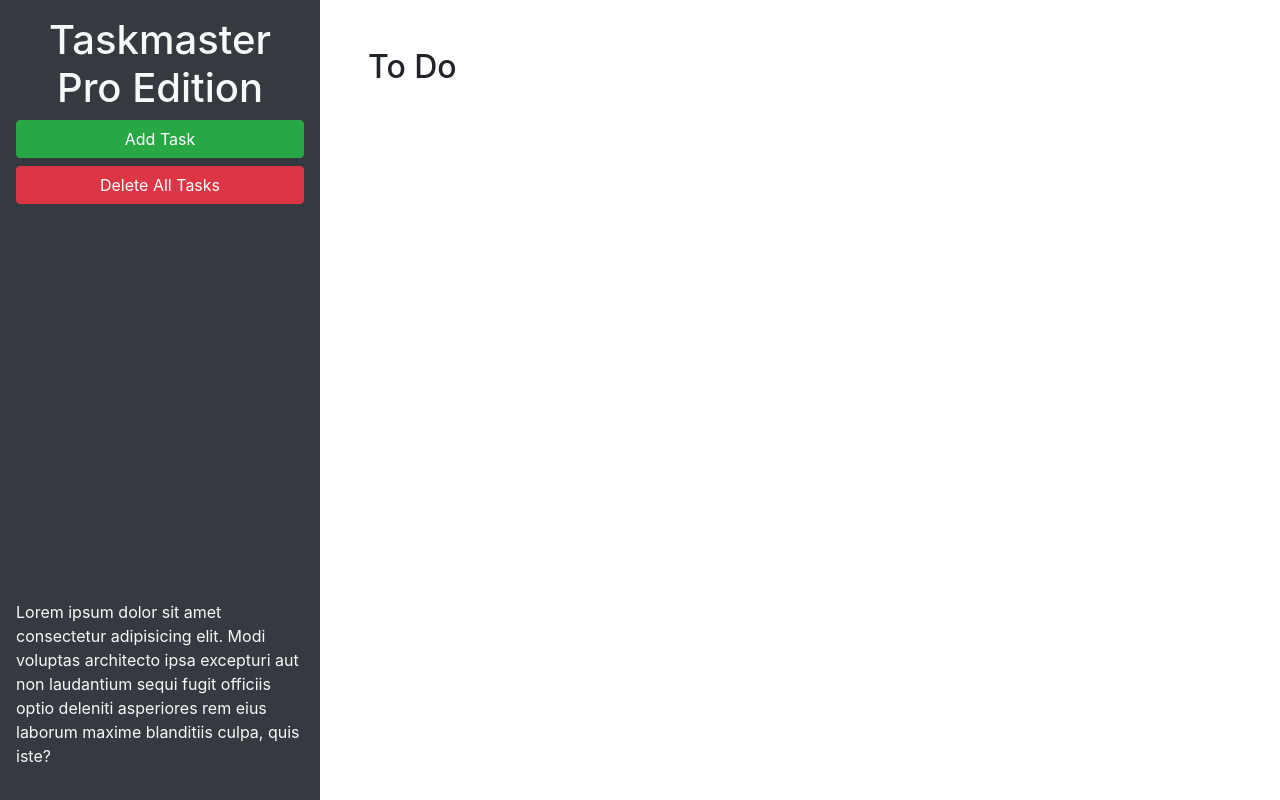
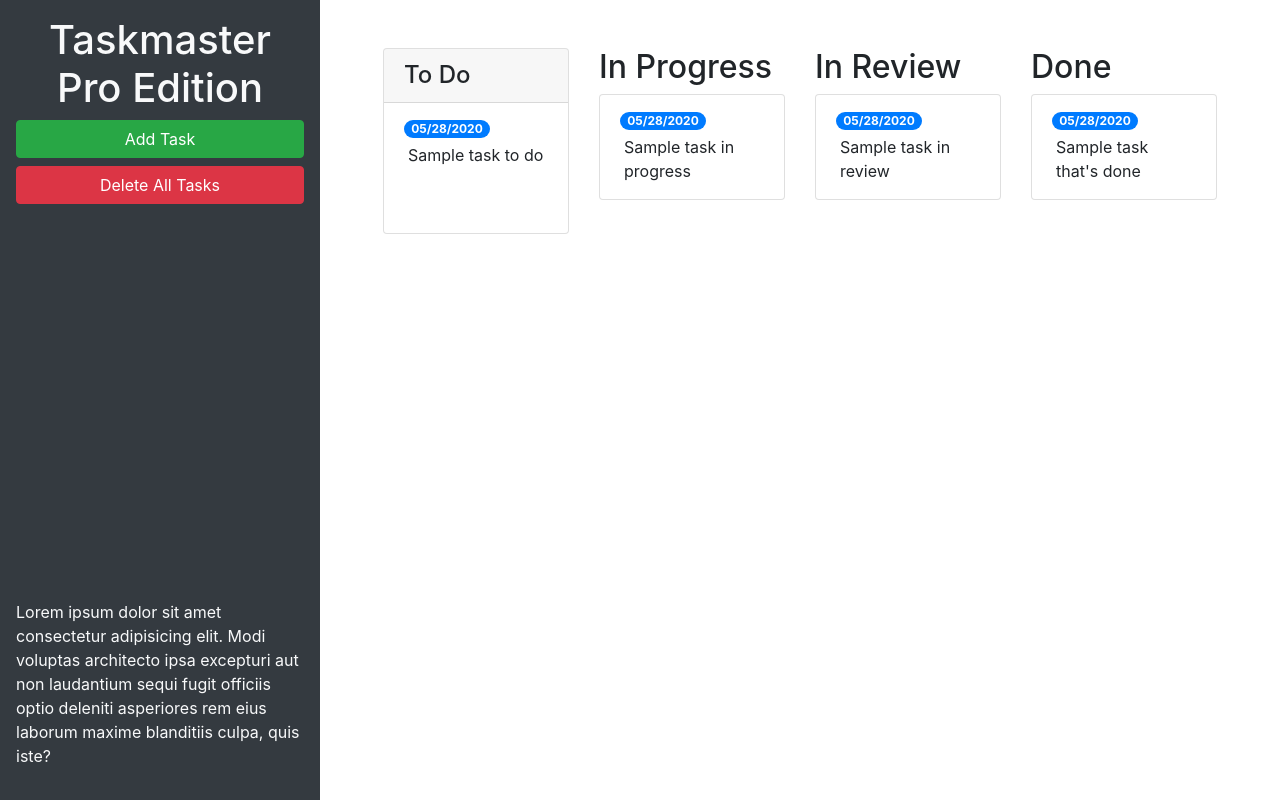
Before and after one commit to johnsiefert/taskmaster-pro, a plain HTML site: page index.html in a window 1280 px wide. Drawn offline with nearby package versions, Linux system fonts and the light colour scheme.

Commit message:
updated class from bootstrap

```diff
--- a/index.html
+++ b/index.html
@@ -23,10 +23,57 @@
       </p>
     </header>
     <main class="col-12 col-lg-9">
-      <div class="m-5">
-        <h2>To Do</h2>
-        <ul id="list-toDo" class="list-group"> </ul>
+      <div class="m-5 row justify-content-around">
+        <!--todo start-->
+        <div class = "col-12 col-md-6 col-xl-3 mb-3">
+          <div class="card">
+           <h4 class="card-header">
+                  To Do
+                </h4>
+                <ul id="list-toDo" class="list-group list-group-flush">
+                  <li class="list-group-item">
+                    <span class="badge badge-primary badge-pill">05/28/2020</span>
+                    <p class="m-1">Sample task to do</p>
+                  </li>
+                </ul>
+              </div>
+            </div>
+      <!--todo end-->
+      <!--in progress start-->
+      <div class= "col-12 col-md-6 col-xl-3 mb-3">
+        <h2>In Progress</h2>
+        <ul id="list-inProgress" class="list-group">
+          <li class="list-group-item">
+            <span class="badge badge-primary badge-pill">05/28/2020</span>
+            <p class="m-1">Sample task in progress</p>
+          </li>
+        </ul>
       </div>
+      <!--in progress end-->
+       <!-- in review start -->
+  <div class="col-12 col-md-6 col-xl-3 mb-3">
+    <h2>In Review</h2>
+    <ul id="list-inReview" class="list-group">
+      <li class="list-group-item">
+        <span class="badge badge-primary badge-pill">05/28/2020</span>
+        <p class="m-1">Sample task in review</p>
+      </li>
+    </ul>
+  </div>
+  <!-- in review end -->
+  <!-- done start -->
+  <div class="col-12 col-md-6 col-xl-3 mb-3">
+    <h2>Done</h2>
+    <ul id="list-done" class="list-group">
+      <li class="list-group-item">
+        <span class="badge badge-primary badge-pill">05/28/2020</span>
+        <p class="m-1">Sample task that's done</p>
+      </li>
+    </ul>
+  </div>
+  <!-- done end -->
+</div>
+    </div>
     </main>
   </div>
 
@@ -45,11 +92,11 @@
           <form>
             <div class="form-group">
               <label for="modalTaskDescription">Task description</label>
-              <textarea id="modalTaskDescription" rows="3"></textarea>
+              <textarea id="modalTaskDescription" rows="3" class="form-control"></textarea>
             </div>
             <div class="form-group">
               <label for="modalDueDate">Due date</label>
-              <input type="text" id="modalDueDate" placeholder="mm/dd/yyyy" autocomplete="off" />
+              <input type="text" class="form-control" id="modalDueDate" placeholder="mm/dd/yyyy" autocomplete="off" />
             </div>
           </form>
         </div>
```
